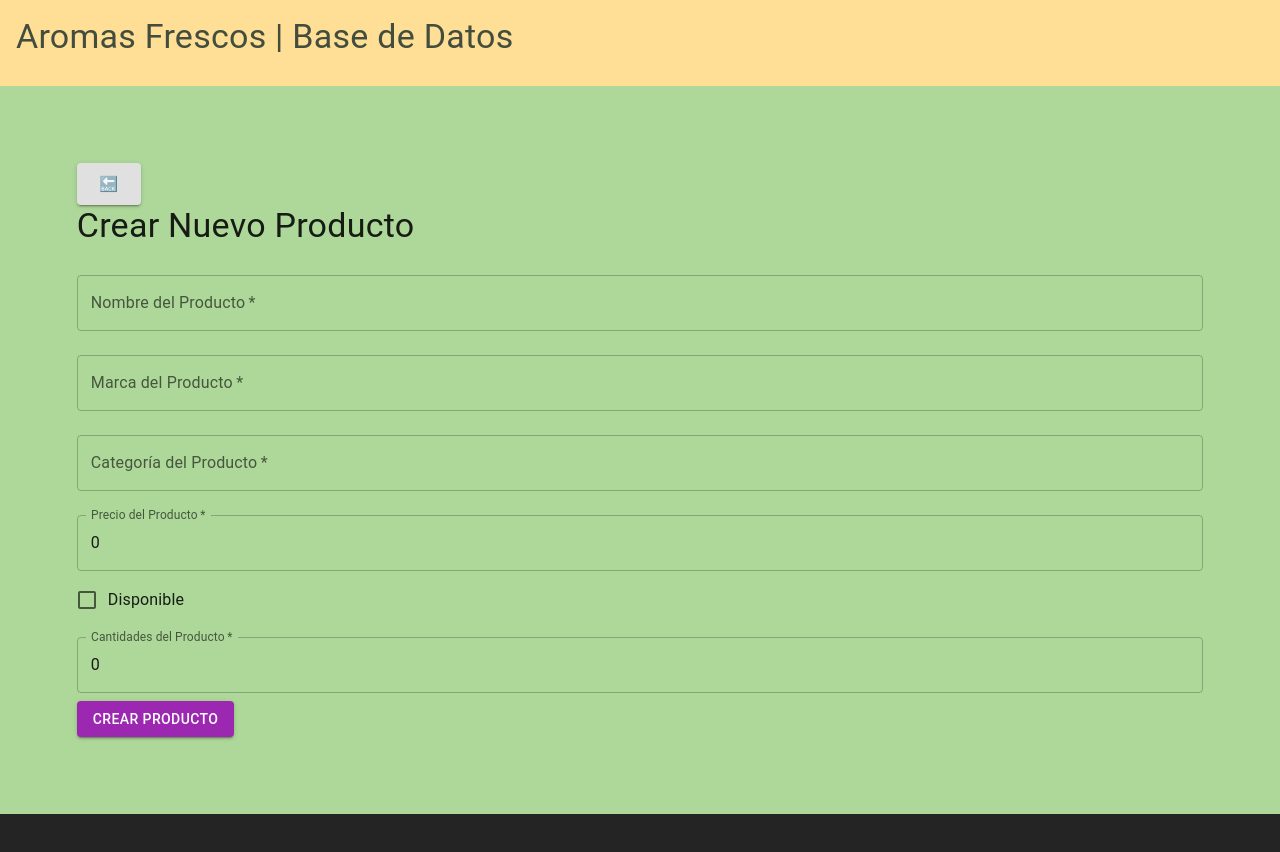
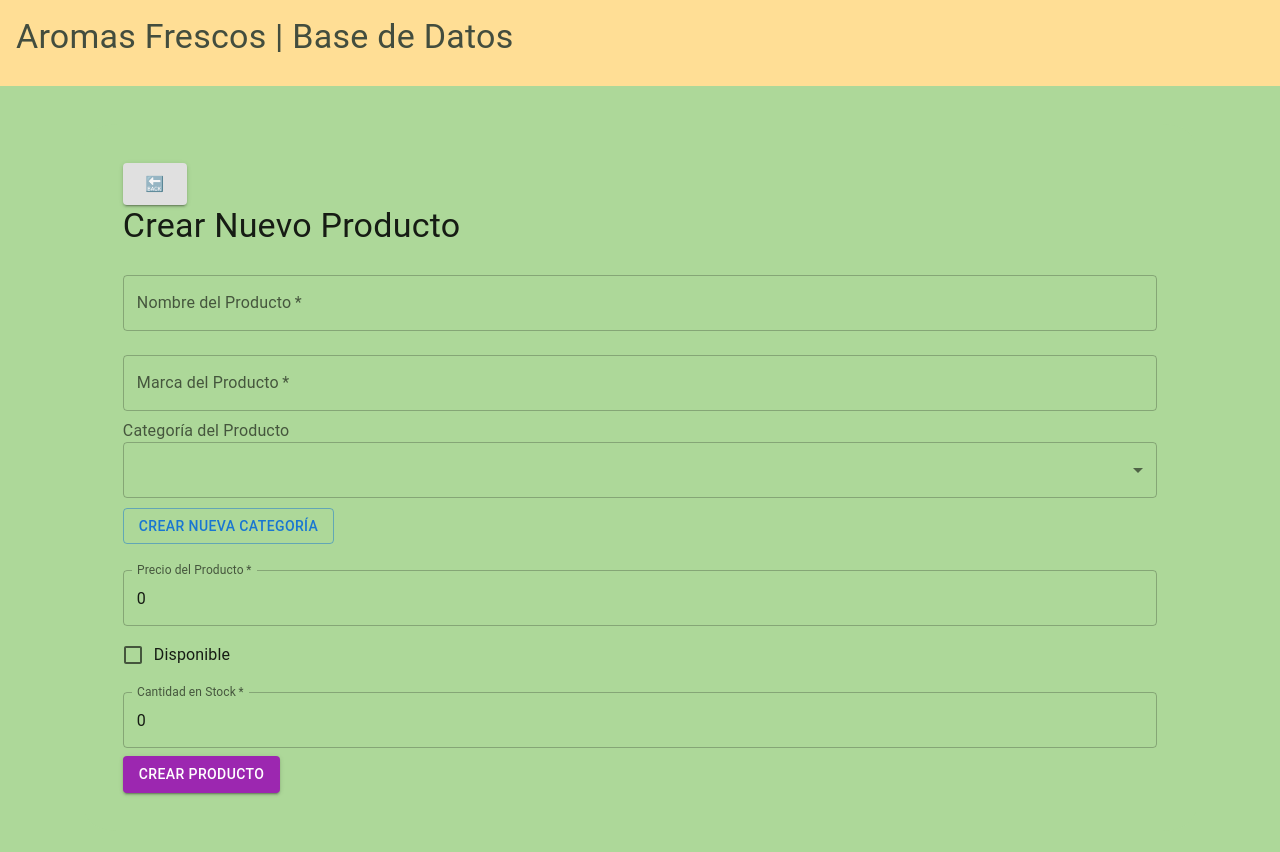
Before and after one commit to adharainfinita/aromas-frescos, a React (Vite) app in the folder front/: page /createProduct in a window 1280 px wide. Shown: the top 852 px of the page. Before the commit the page ends 814 px from the top, so only its background shows below. Built offline with nearby package versions, Linux system fonts and the light colour scheme.

Commit message:
change selector category in form create product

```diff
--- a/front/src/components/FormCreateProduct.tsx
+++ b/front/src/components/FormCreateProduct.tsx
@@ -5,21 +5,31 @@ import {
     Checkbox,
     FormControlLabel,
     Typography,
+    InputLabel,
+    Select,
+    MenuItem,
+    SelectChangeEvent,
 } from "@mui/material";
 import { postProduct } from "../services/productsServices";
 import { useNavigate } from "react-router-dom";
-import Swal from 'sweetalert2';
+import Swal from "sweetalert2";
+import { useSelector } from "react-redux";
+import { RootState } from "../redux/store";
 
 const FormCreateProduct: React.FC = () => {
+    const products = useSelector(
+        (state: RootState) => state.products.originalCopy
+    );
+
+    const categories = Array.from(new Set(products.map((p) => p.product_category)));
     const [productName, setProductName] = useState("");
     const [productBrand, setProductBrand] = useState("");
     const [productCategory, setProductCategory] = useState("");
     const [productPrice, setProductPrice] = useState(0);
     const [productAvailable, setProductAvailable] = useState(false);
     const [productStock, setProductStock] = useState(0);
+    const [isCustomCategory, setIsCustomCategory] = useState(false); // Alterna entre selector e input
     const navigate = useNavigate();
-
-	console.log(productAvailable);
 
     const handleSubmit = async (event: React.FormEvent) => {
         event.preventDefault();
@@ -29,26 +39,33 @@ const FormCreateProduct: React.FC = () => {
             brand: productBrand,
             category: productCategory,
             price: productPrice,
-			available: productAvailable ? true : false,
+            available: productAvailable,
             stock: productStock,
         };
 
         try {
             await postProduct(newProduct);
-		Swal.fire('Éxito', 'al crear el producto', 'success')
+            Swal.fire("Éxito", "Producto creado correctamente", "success");
             navigate("/"); // Redirige al dashboard u otra vista tras crear el producto
-		} catch (error:any) {
+        } catch (error: any) {
             Swal.fire({
-			title:'Error!',
+                title: "Error!",
                 text: error,
-			icon: 'error',
-			confirmButtonText: 'Continuar'
-		})
+                icon: "error",
+                confirmButtonText: "Continuar",
+            });
         }
     };
 
     return (
-		<div style={{background: '#ADD899', margin: '3%', borderRadius: '3%', padding: '3%'}}>
+        <div
+            style={{
+                background: "#ADD899",
+                margin: "3%",
+                borderRadius: "3%",
+                padding: "3%",
+            }}
+        >
             <Button
                 variant="contained"
                 size="large"
@@ -80,6 +97,8 @@ const FormCreateProduct: React.FC = () => {
                     onChange={(event) => setProductBrand(event.target.value)}
                     required
                 />
+
+                {isCustomCategory ? (
                     <TextField
                         label="Categoría del Producto"
                         fullWidth
@@ -88,6 +107,33 @@ const FormCreateProduct: React.FC = () => {
                         onChange={(event) => setProductCategory(event.target.value)}
                         required
                     />
+                ) : (
+                    <>
+                        <InputLabel>Categoría del Producto</InputLabel>
+                        <Select
+                            value={productCategory}
+                            onChange={(event: SelectChangeEvent<string>) =>
+                                setProductCategory(event.target.value)
+                            }
+                            fullWidth
+                            required
+                        >
+                            {categories.map((category, index) => (
+                                <MenuItem key={index} value={category}>
+                                    {category}
+                                </MenuItem>
+                            ))}
+                        </Select>
+                    </>
+                )}
+                <Button
+                    variant="outlined"
+                    onClick={() => setIsCustomCategory(!isCustomCategory)}
+                    style={{ margin: "10px 0" }}
+                >
+                    {isCustomCategory ? "Elegir de la Lista" : "Crear Nueva Categoría"}
+                </Button>
+
                 <TextField
                     label="Precio del Producto"
                     type="number"
@@ -107,7 +153,7 @@ const FormCreateProduct: React.FC = () => {
                     label="Disponible"
                 />
                 <TextField
-					label="Cantidades del Producto"
+                    label="Cantidad en Stock"
                     type="number"
                     fullWidth
                     margin="normal"
```
Lines whose indentation alone changed are shown as unchanged.
